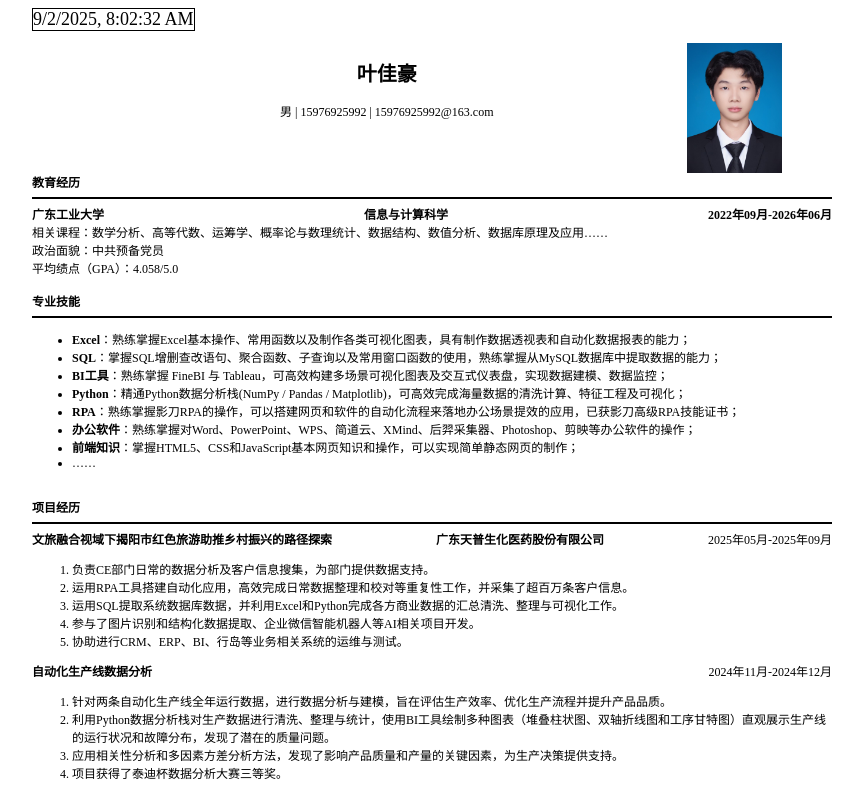
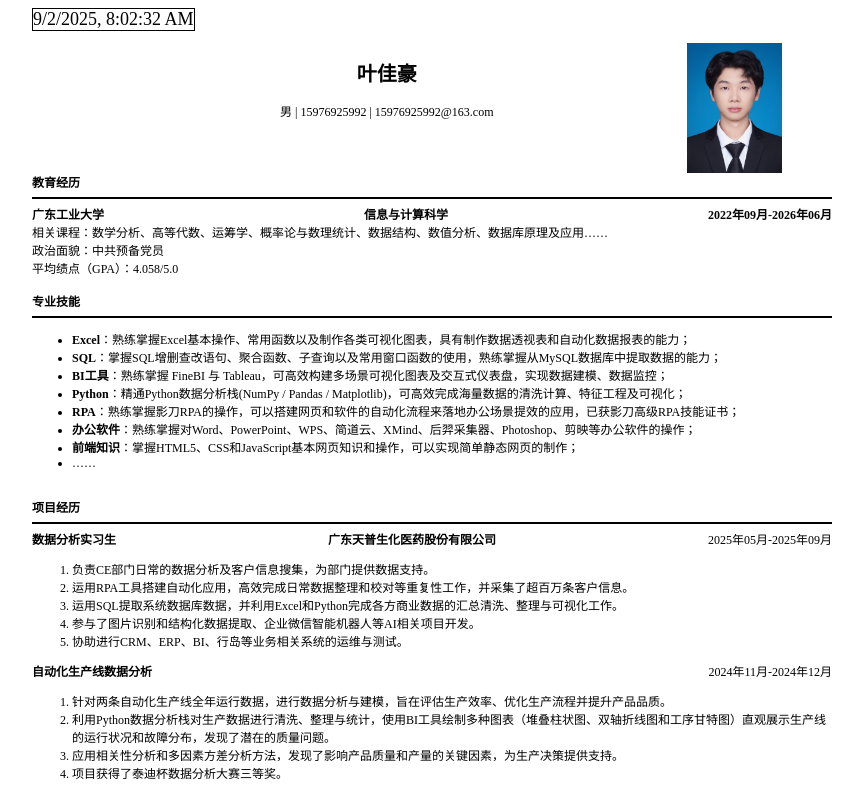
Before and after one commit to 630478223/yejiahao_resume, a plain HTML site: page index.html in a window 1280 px wide. Shown: the top 800 px of the page, without its empty margins (176-1039 px from the left). Drawn offline with Linux system fonts and the light colour scheme.

Commit message:
Update index.html

```diff
--- a/index.html
+++ b/index.html
@@ -53,7 +53,7 @@
   <label for="">项目经历</label>
   <hr>
   <div class="pg_4_1">
-  <div><strong>文旅融合视域下揭阳市红色旅游助推乡村振兴的路径探索</strong></div>
+  <div><strong>数据分析实习生</strong></div>
   <div><strong>广东天普生化医药股份有限公司</strong></div>
   <div>2025年05月-2025年09月</div>
 </div>
```
